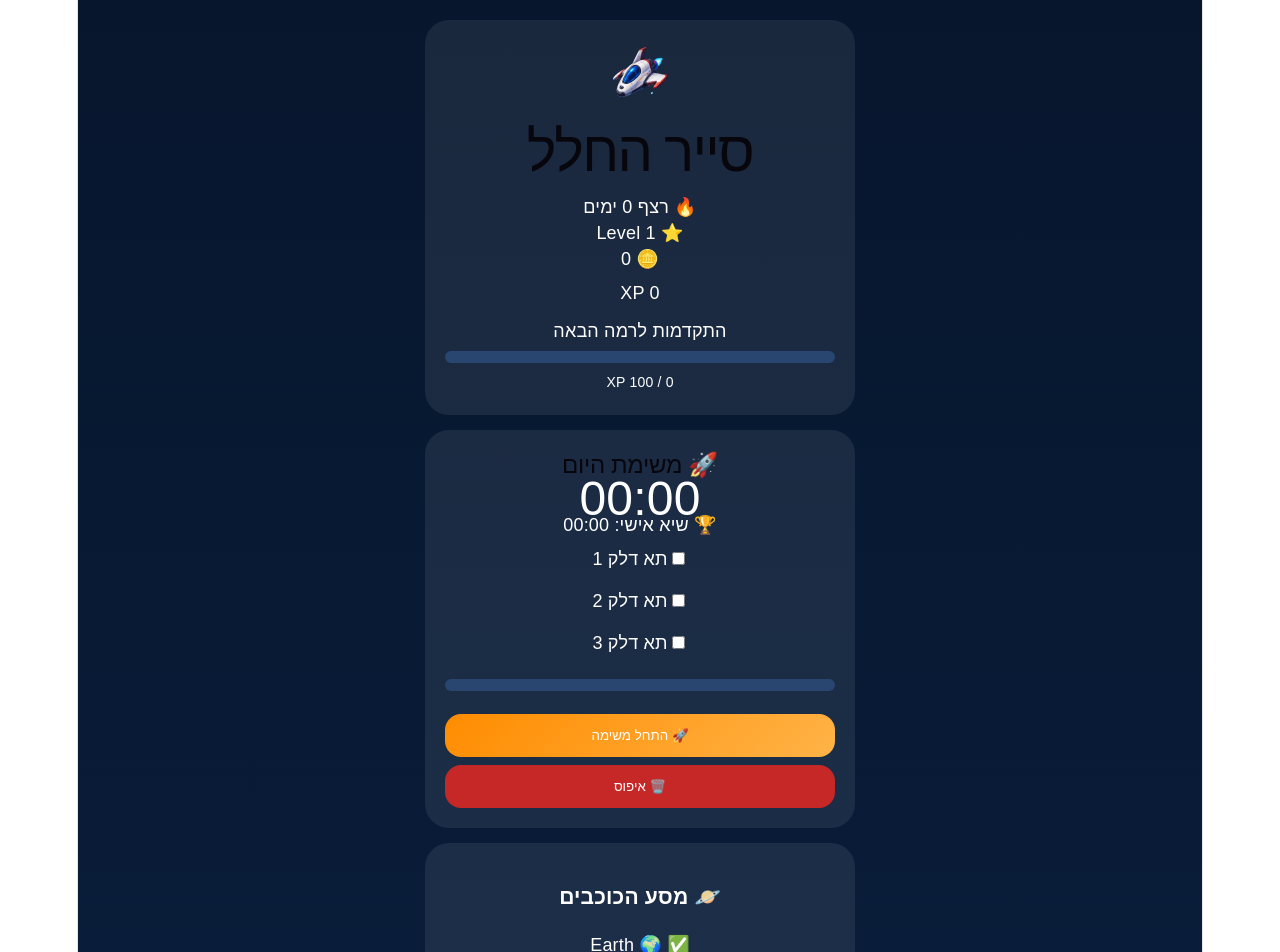
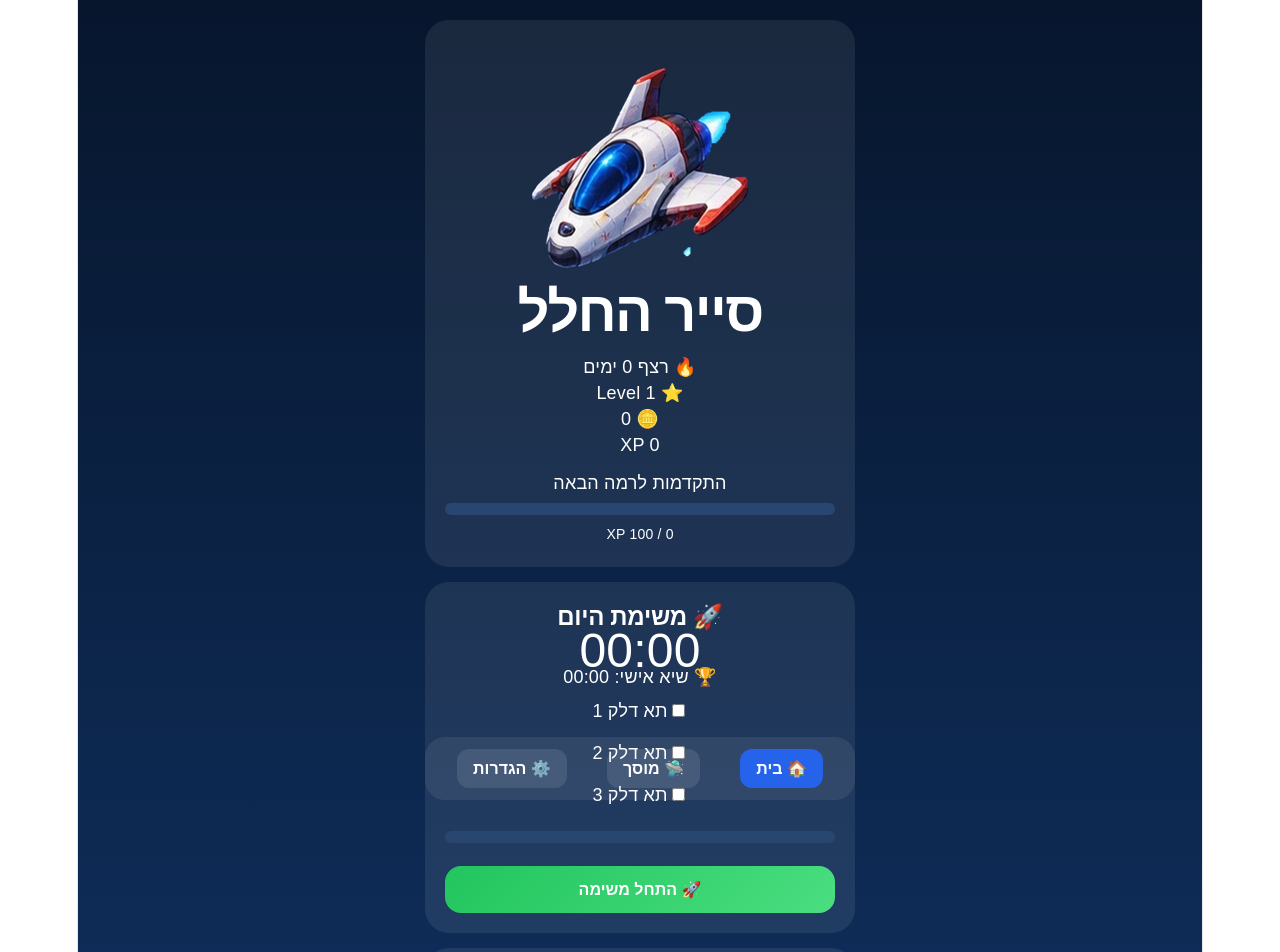
Before and after one commit to yairnsim/space-explorer, a React (Vite) app: page / in a window 1280 px wide. Shown: the top 952 px of the page. Built offline with nearby package versions, Linux system fonts and the light colour scheme.

Commit message:
v0.6 navigation settings and garage upgrade

```diff
--- a/src/App.tsx
+++ b/src/App.tsx
@@ -24,5 +24,109 @@
   treasureReady:localStorage.getItem("treasureReady")==="true",
   treasureOpened:localStorage.getItem("treasureOpened")==="true"
  });
- return <div className="app" dir="rtl"><div className="container"><Header xp={gameData.xp} coins={gameData.coins} streak={gameData.streak}/><MissionCard gameData={gameData} setGameData={setGameData}/><PlanetMap/><Garage/><TreasureBox gameData={gameData} setGameData={setGameData}/></div></div>
+ const [screen, setScreen] = useState("home");
+return (
+  <div className="app" dir="rtl">
+    <div className="container">
+      <Header
+        xp={gameData.xp}
+        coins={gameData.coins}
+        streak={gameData.streak}
+      />
+
+      {screen === "home" && (
+        <>
+          <MissionCard
+            gameData={gameData}
+            setGameData={setGameData}
+          />
+
+          <PlanetMap />
+
+          <TreasureBox
+            gameData={gameData}
+            setGameData={setGameData}
+          />
+        </>
+      )}
+
+      {screen === "garage" && (
+        <Garage />
+      )}
+
+      {screen === "settings" && (
+        <div className="card">
+          <h2>⚙️ הגדרות</h2>
+
+          <p>גרסה 0.6</p>
+
+<div
+  dir="ltr"
+  style={{
+    opacity: 0.8,
+    fontSize: "14px",
+    marginTop: "20px",
+    textAlign: "center",
+  }}
+>
+<div>Developed by Yaya 🚀</div>
+<div>Yaya 2026</div>
+
+</div>
+
+          <button
+            className="settingsBtn"
+            onClick={() => {
+              if (
+                confirm(
+                  "למחוק את כל ההתקדמות?"
+                )
+              ) {
+                localStorage.clear();
+                location.reload();
+              }
+            }}
+          >
+            🗑️ איפוס כל ההתקדמות
+          </button>
+        </div>
+      )}
+
+      <div className="bottomNav">
+<button
+  className={
+    screen === "home"
+      ? "activeNav"
+      : ""
+  }
+  onClick={() => setScreen("home")}
+>
+  🏠 בית
+</button>
+
+<button
+  className={
+    screen === "garage"
+      ? "activeNav"
+      : ""
+  }
+  onClick={() => setScreen("garage")}
+>
+  🛸 מוסך
+</button>
+
+<button
+  className={
+    screen === "settings"
+      ? "activeNav"
+      : ""
+  }
+  onClick={() => setScreen("settings")}
+>
+  ⚙️ הגדרות
+</button>
+      </div>
+    </div>
+  </div>
+);
 }
--- a/src/components/MissionCard.tsx
+++ b/src/components/MissionCard.tsx
@@ -248,21 +248,18 @@
         🚀 התחל משימה
       </button>
 
-      <button
-        className="resetBtn"
-        onClick={() => {
-          if (
-            confirm(
-              "למחוק את כל ההתקדמות?"
-            )
-          ) {
-            localStorage.clear();
-            location.reload();
-          }
-        }}
-      >
-        🗑️ איפוס
-      </button>
+        {seconds > 0 && !result && (
+        <button
+    className="pauseBtn"
+    onClick={() =>
+      setRunning(!running)
+    }
+  >
+        {running
+         ? "⏸️ עצור"
+         : "▶️ המשך"}
+       </button>
+)}
 
       {result && (
         <div className="result">
--- a/src/components/TreasureBox.tsx
+++ b/src/components/TreasureBox.tsx
@@ -77,7 +77,7 @@
       ) : !gameData.treasureReady ? (
         <div className="result">🔒 התיבה נעולה</div>
       ) : (
-        <button className="startBtn" onClick={openBox}>
+        <button className="treasureBtn" onClick={openBox}>
           🎁 פתח תיבה
         </button>
       )}
--- a/src/styles/app.css
+++ b/src/styles/app.css
@@ -5,28 +5,34 @@
     padding: 20px;
     font-family: Arial;
 }
+
 .container {
     max-width: 430px;
     margin: auto;
 }
+
 .card {
     background: rgba(255, 255, 255, 0.08);
     padding: 20px;
     border-radius: 24px;
     margin-bottom: 15px;
 }
+
 .ship {
     text-align: center;
     font-size: 64px;
 }
+
 .timer {
     text-align: center;
     font-size: 48px;
 }
+
 .fuel {
     display: block;
     padding: 8px;
 }
+
 .progress {
     margin: 15px 0;
     height: 12px;
@@ -34,49 +40,91 @@
     border-radius: 20px;
     overflow: hidden;
 }
+
 .bar {
     height: 100%;
-  background: linear-gradient(90deg, #3dff91, #ffcf33);
+    background: linear-gradient( 90deg, #3dff91, #ffcf33 );
 }
+
 .startBtn,
-.resetBtn {
+.pauseBtn,
+.treasureBtn,
+.settingsBtn {
     width: 100%;
     padding: 14px;
     border: none;
     border-radius: 16px;
-  color: #fff;
+    color: white;
     margin-top: 8px;
+    font-size: 16px;
+    font-weight: 700;
+    cursor: pointer;
+    transition: transform 0.2s ease;
 }
+
+    .startBtn:hover,
+    .pauseBtn:hover,
+    .treasureBtn:hover,
+    .settingsBtn:hover {
+        transform: scale(1.02);
+    }
+
+/* 🚀 התחל משימה */
 .startBtn {
-  background: linear-gradient(135deg, #ff8c00, #ffb347);
+    background: linear-gradient( 135deg, #22c55e, #4ade80 );
 }
-.resetBtn {
-  background: #c62828;
+
+/* ⏸️ עצור / ▶️ המשך */
+.pauseBtn {
+    background: linear-gradient( 135deg, #f97316, #fb923c );
 }
-.result {
-  margin-top: 12px;
+
+/* 🎁 תיבה */
+.treasureBtn {
+    background: linear-gradient( 135deg, #8b5cf6, #a78bfa );
+}
+
+/* 🗑️ איפוס */
+.settingsBtn {
+    background: linear-gradient( 135deg, #dc2626, #ef4444 );
+}
+
+.bottomNav {
+    position: sticky;
+    bottom: 0;
+    display: flex;
+    justify-content: space-around;
+    align-items: center;
+    margin-top: 20px;
     padding: 12px;
+    background: rgba(255, 255, 255, 0.08);
+    border-radius: 20px;
+}
+
+    .bottomNav button {
         background: rgba(255, 255, 255, 0.1);
+        border: none;
+        color: white;
+        font-size: 16px;
+        font-weight: 700;
+        padding: 10px 16px;
         border-radius: 12px;
-}
-.xp {
-  margin-top: 8px;
-}
-button {
         cursor: pointer;
     }
 
-.shipImage {
-    width: 180px;
-    max-width: 100%;
-    height: auto;
-    display: block;
-    margin: 0 auto 12px;
-    border-radius: 12px;
+        .bottomNav button:hover {
+            background: rgba(255, 255, 255, 0.2);
         }
 
-.headerShip {
-    width: 64px;
-    height: 64px;
-    object-fit: contain;
+.activeNav {
+    background: #2563eb !important;
 }
+
+h1,
+h2,
+h3,
+h4 {
+    color: white;
+    margin-top: 0;
+    font-weight: 700;
+}
```
Lines whose indentation alone changed are shown as unchanged.
